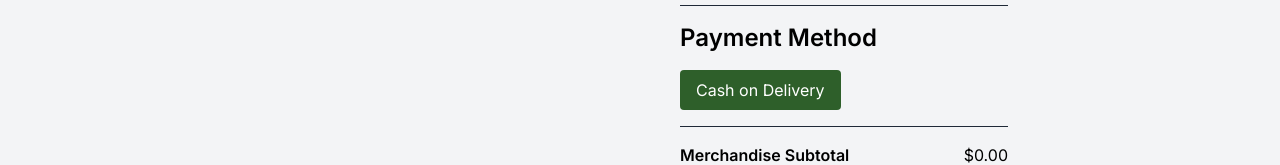
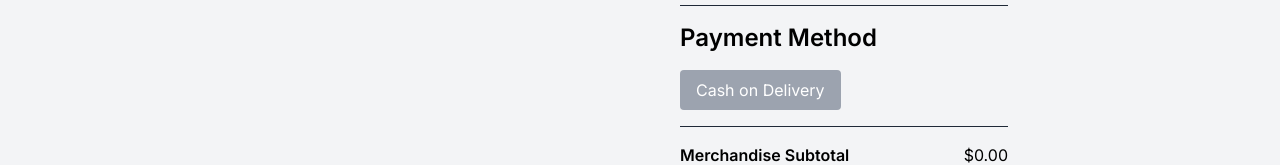
Before and after one commit to chayapatsam/CN334_NextJS_Project, a Next.js app: page /checkout in a window 1280 px wide. Shown: the part 516-681 px from the top of the page. Built offline with nearby package versions, Linux system fonts and the light colour scheme; no server answers; the database is empty.

Commit message:
cash botton

```diff
--- a/pages/checkout/index.js
+++ b/pages/checkout/index.js
@@ -127,7 +127,7 @@ export default function Checkout({ cartItems }) {
           {/* Payment Method */}
           <div className="mt-4">
             <h2 className="text-2xl font-semibold">Payment Method</h2>
-            <button onClick={() => handleCashOnDelivery()} className="bg-[#2E5F2A]   text-white px-4 py-2 rounded mt-4">Cash on Delivery</button>
+            <button onClick={() => handleCashOnDelivery()} className="bg-gray-400 hover:bg-[#2E5F2A] active:bg-[#2E5F2A] text-white px-4 py-2 rounded mt-4">Cash on Delivery</button>
           </div>
 
           <div className="mt-4 border-t border-gray-800 pt-4 flex justify-between">
```
